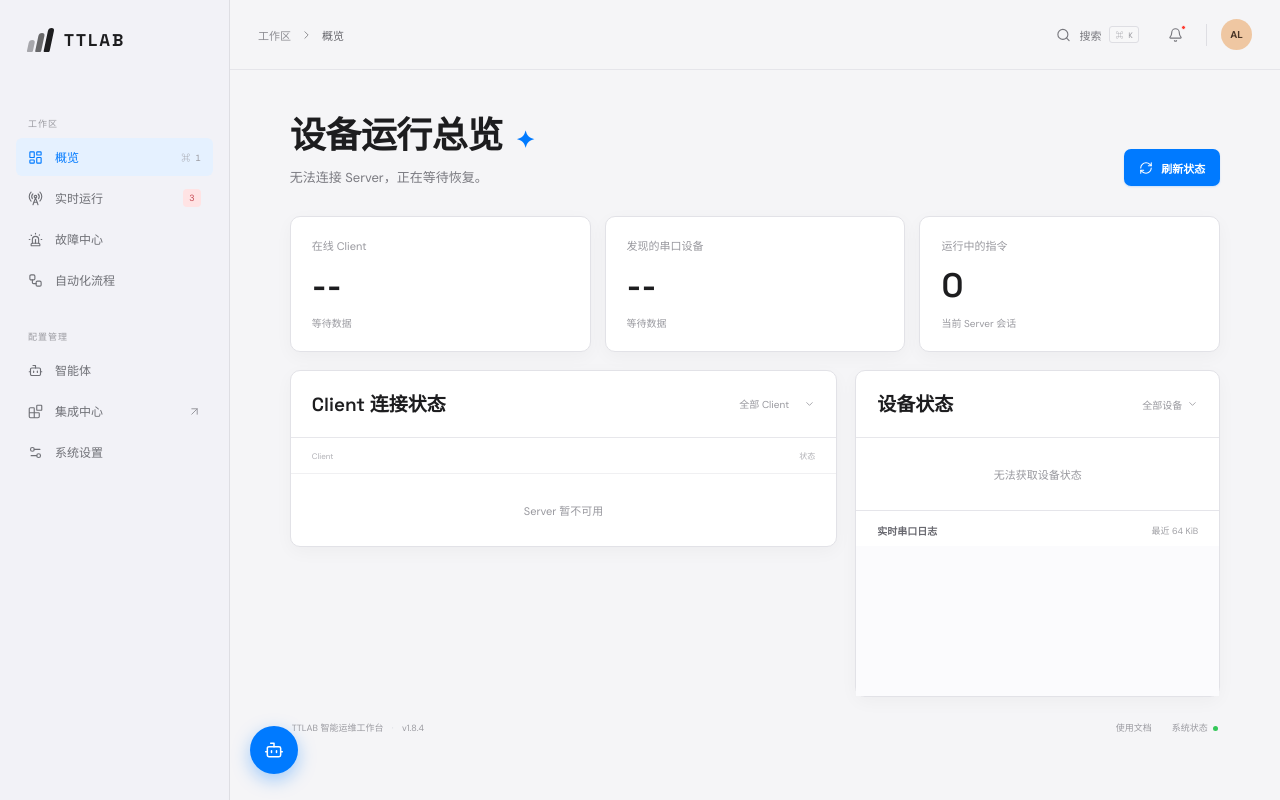
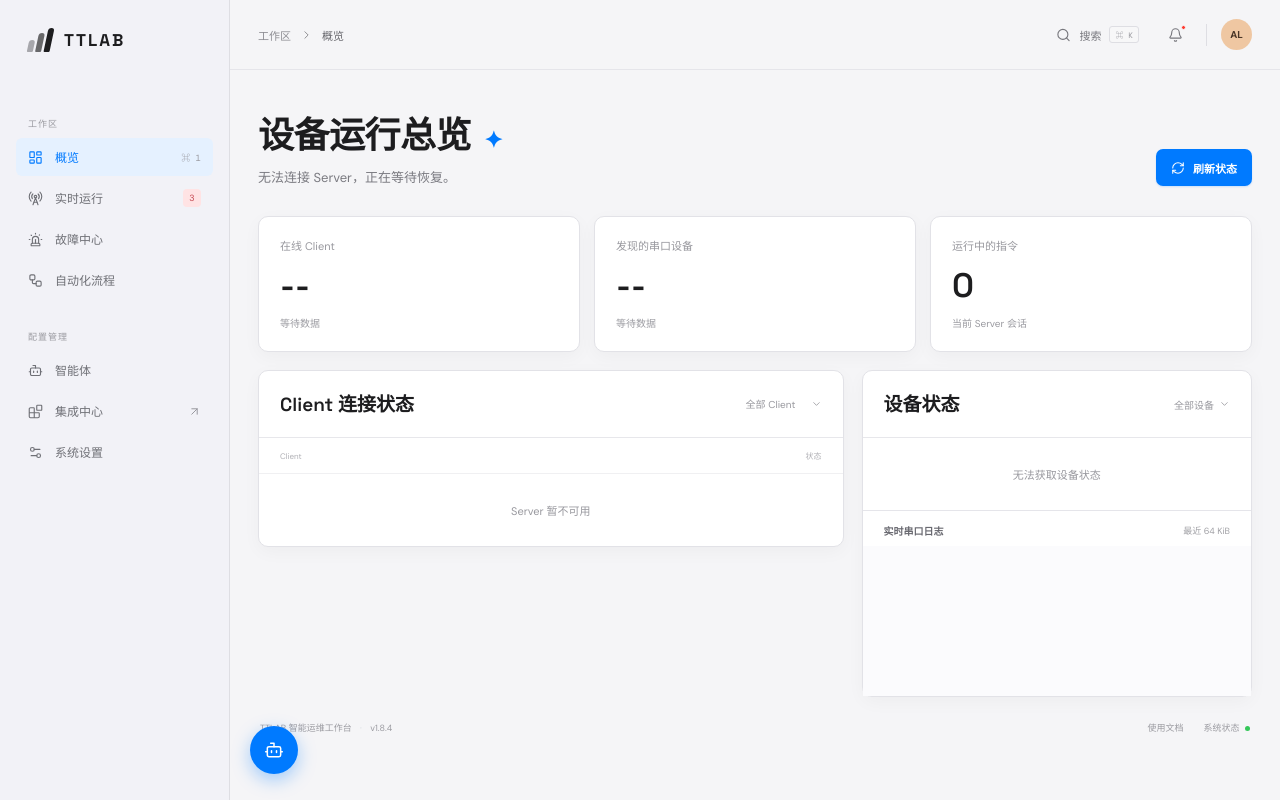
Before and after one commit to gongp0615/TTLAB, a website: page index.html in a window 1280 px wide. Drawn offline with nearby package versions, Linux system fonts and the light colour scheme; no server answers.

Commit message:
fix: restore dashboard content-wrap to fill the workspace
Making .main-content-body a column flex container turned .content-wrap
into a flex item whose `margin: 0 auto` disables cross-axis stretch, so
the dashboard shrank to fit-content and the 设备运行总览 view drifted to
the right. Add an explicit `width: 100%` to restore the pre-agent layout:
content fills up to the 1535px cap and centers on wide screens, and sits
flush left on narrower workspaces when the agent panel is closed.

Add a layout regression test asserting content-wrap keeps its width and
centering rules.

```diff
--- a/styles.css
+++ b/styles.css
@@ -47,7 +47,7 @@ svg { stroke-width: 1.8; }
 .main-content { display: flex; flex: 1; min-width: 0; }
 .main-content-body { display: flex; flex: 1; min-width: 0; flex-direction: column; }.topbar { height: 70px; display: flex; align-items: center; justify-content: space-between; padding: 0 44px; border-bottom: 1px solid var(--line); background: var(--canvas); }.breadcrumbs { display: flex; align-items: center; gap: 9px; color: #8e8e93; font-size: 11px; }.breadcrumbs svg { width: 13px; }.breadcrumbs strong { color: #65656b; font-weight: 500; }.topbar-actions { display: flex; align-items: center; gap: 10px; }.icon-button { height: 32px; display: flex; align-items: center; gap: 8px; padding: 0 9px; border: 1px solid transparent; color: #77777d; background: transparent; font-size: 11px; }.icon-button:hover { border-color: #dedee3; border-radius: 5px; background: #fff; }.icon-button svg { width: 15px; }.icon-button kbd { padding: 2px 5px; border: 1px solid #dedee3; border-radius: 3px; color: #98989e; background: #f7f7f8; font-family: 'DM Mono', monospace; font-size: 8px; }.notification-button { position: relative; padding: 0 8px; }.notification-dot { position: absolute; top: 5px; right: 5px; width: 5px; height: 5px; border: 1px solid var(--canvas); border-radius: 50%; background: var(--red); }.topbar-divider { width: 1px; height: 22px; margin: 0 4px; background: #dedee3; }.top-avatar { width: 31px; height: 31px; border: 0; border-radius: 50%; color: #4a3526; background: #efc7a2; font-size: 10px; font-weight: 700; }
 
-.content-wrap { max-width: 1535px; margin: 0 auto; padding: 0 44px 28px; }.welcome-row { display: flex; align-items: end; justify-content: space-between; gap: 25px; padding: 46px 0 30px; }.welcome-row h1 { margin: 0; color: var(--ink); font-family: 'Space Grotesk', 'PingFang SC', sans-serif; font-size: 36px; font-weight: 600; line-height: 1.15; letter-spacing: -.5px; }.wave { margin-left: 4px; color: var(--blue); font-size: 23px; }.welcome-copy { margin: 10px 0 0; color: #7a7a80; font-size: 13px; }.welcome-actions { display: flex; gap: 10px; }.button { height: 37px; display: inline-flex; align-items: center; justify-content: center; gap: 8px; padding: 0 15px; border-radius: 7px; font-size: 11px; font-weight: 600; }.button svg { width: 14px; }.button-primary { border: 0; color: #fff; background: var(--blue); box-shadow: 0 1px 2px rgba(0, 122, 255, .18); }.button-primary:hover { background: #0071e3; }
+.content-wrap { width: 100%; max-width: 1535px; margin: 0 auto; padding: 0 44px 28px; }.welcome-row { display: flex; align-items: end; justify-content: space-between; gap: 25px; padding: 46px 0 30px; }.welcome-row h1 { margin: 0; color: var(--ink); font-family: 'Space Grotesk', 'PingFang SC', sans-serif; font-size: 36px; font-weight: 600; line-height: 1.15; letter-spacing: -.5px; }.wave { margin-left: 4px; color: var(--blue); font-size: 23px; }.welcome-copy { margin: 10px 0 0; color: #7a7a80; font-size: 13px; }.welcome-actions { display: flex; gap: 10px; }.button { height: 37px; display: inline-flex; align-items: center; justify-content: center; gap: 8px; padding: 0 15px; border-radius: 7px; font-size: 11px; font-weight: 600; }.button svg { width: 14px; }.button-primary { border: 0; color: #fff; background: var(--blue); box-shadow: 0 1px 2px rgba(0, 122, 255, .18); }.button-primary:hover { background: #0071e3; }
 
 .metric-grid { display: grid; grid-template-columns: repeat(3, minmax(0, 1fr)); gap: 14px; margin-bottom: 18px; }.metric-card { min-height: 136px; padding: 20px 21px 18px; border: 1px solid #e2e2e7; border-radius: 10px; background: var(--surface); box-shadow: var(--shadow); }.metric-card:hover { border-color: #d0d0d6; }.metric-heading { color: #98989e; font-size: 11px; }.metric-value-row { display: flex; align-items: end; margin-top: 16px; }.metric-value-row strong { color: var(--ink); font-family: 'Space Grotesk', sans-serif; font-size: 34px; font-weight: 600; line-height: 1; }.unit { font-size: 19px; }.metric-foot { padding-top: 12px; color: #9b9ba1; font-size: 10px; }.trend-positive { color: #248a45; }.trend-negative { color: #c47700; }
 
```
Also changed, not shown: tests/layout.test.ts (+12 -0 lines).
